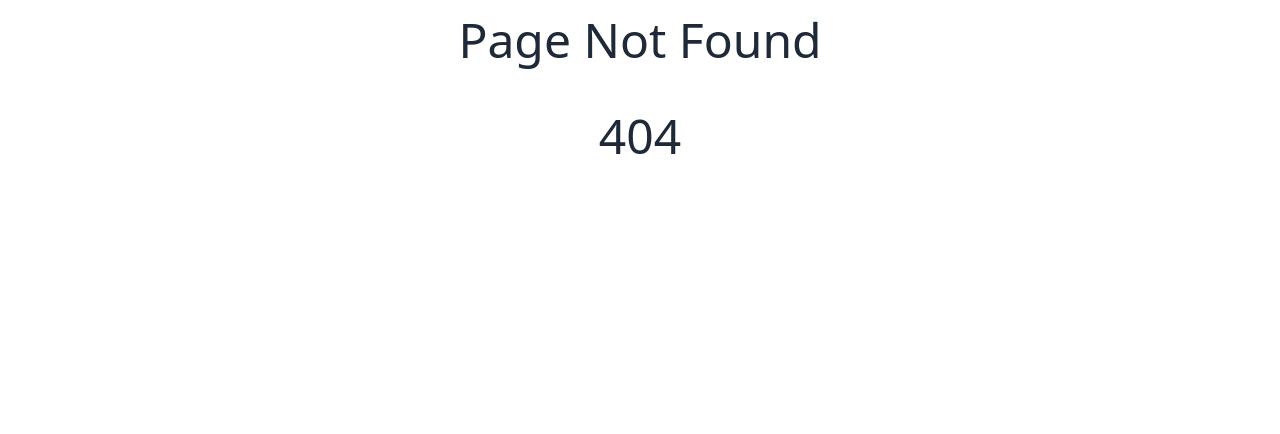
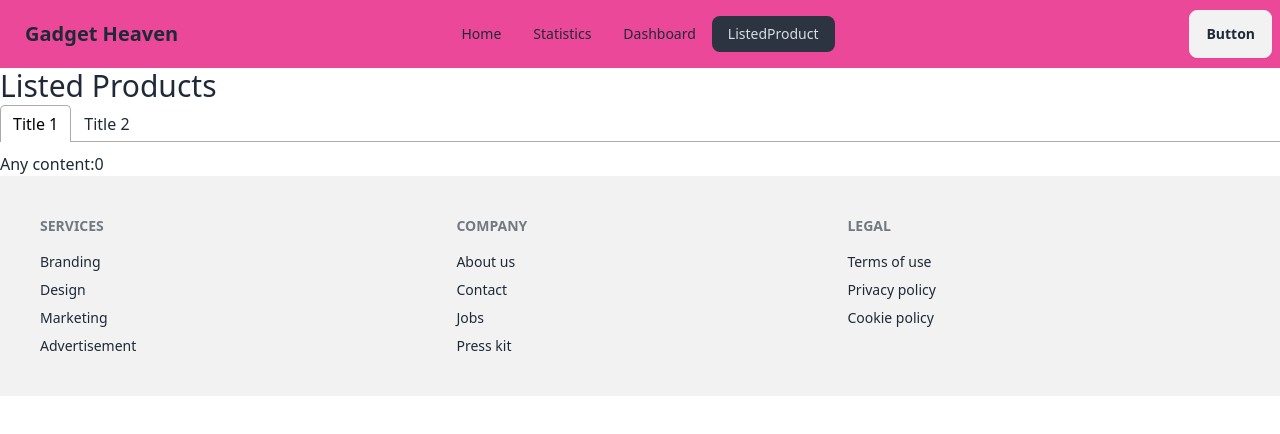
Before and after one commit to Jahirulisl/B10-A8-gadget-heaven-project222, a React (Vite) app: page /listedProducts in a window 1280 px wide. Before the commit this address had no page. Shown: the top 434 px of the page. Built offline with nearby package versions, Linux system fonts and the light colour scheme.

Commit message:
add listedProduct component

```diff
--- a/package.json
+++ b/package.json
@@ -15,6 +15,7 @@
     "react": "^18.3.1",
     "react-dom": "^18.3.1",
     "react-router-dom": "^6.28.0",
+    "react-tabs": "^6.0.2",
     "sort-by": "^1.2.0"
   },
   "devDependencies": {
--- a/src/Components/DashBoard/DashBoard.jsx
+++ b/src/Components/DashBoard/DashBoard.jsx
@@ -1,8 +1,27 @@
 
 const DashBoard = () => {
+
+
+
+
     return (
         <div>
-            From DashBoard
+             <div className="justify-items-center bg-violet-600 text-white p-6">
+                 <h2 className="font-bold text-3xl">Dashboard</h2>
+                 <p className="mt-4">Explore the latest gadgets that will take your  experience to the next level. From smart devices to the coolest  accessories, we have it all!</p>
+                 <div className="flex gap-8 mt-4 ">
+                     <button className="border px-4 rounded-full">Cart</button>
+                     <button  className="border px-4 rounded-full">Wishlist</button>
+                  </div>
+               </div>
+               <div className="m-8 flex  justify-between">
+                   <div>Cart</div>
+                     <div className="flex justify-end gap-4">
+                      <button className="font-bold">Total cost: 999.99</button>
+                      <button className="outline px-4 rounded-full text-violet-700">Sort by Price</button>
+                      <button className="bg-violet-700 text-white px-4 py-2 rounded-full">Purchase</button>
+                     </div>
+               </div>
         </div>
     );
 };
--- a/src/Components/NavBar/NavBar.jsx
+++ b/src/Components/NavBar/NavBar.jsx
@@ -6,6 +6,7 @@ const NavBar = () => {
        <li><NavLink to='/'>Home</NavLink></li>
        <li><NavLink to='statistics'>Statistics</NavLink></li>
        <li><NavLink to='dashboard'>Dashboard</NavLink></li>
+       <li><NavLink to='listedProducts'>ListedProduct</NavLink></li>
 
     </>
     return (
--- a/src/Components/ProductDetails/ProductDetails.jsx
+++ b/src/Components/ProductDetails/ProductDetails.jsx
@@ -1,4 +1,5 @@
 import { useLoaderData, useParams } from "react-router-dom";
+import { addToStoredReadList } from "../Utility/addToDb";
 
 const ProductDetails = () => {
   const {product_id} = useParams();
@@ -10,6 +11,11 @@ const ProductDetails = () => {
   const product = data.find(product => product.product_id===id);
 
   const {product_id:newProduct_id,product_image,product_title,price,description,specification,rating} =product;
+
+   const handleMarkAsRead =(id) =>{
+
+     addToStoredReadList(id);
+   }
     return (
       <div>
       <div className='w-full h-60 p-4 text-center bg-pink-800 text-white'>
@@ -17,9 +23,9 @@ const ProductDetails = () => {
         <p className='text-xl'>Explore the latest gadgets that will take your experience to the next level. From smart devices to the coolest accessories, we have it all!</p>
       </div>
 
-      <div className='flex justify-center border p-4 gap-8'>
-          <div className='-mt-8'>
-           <img src={product_image} alt="" />
+      <div className='grid grid-cols-1 lg:grid-cols-2 mx-auto p-4  -mt-10 rounded-3xl border justify-items-center '>
+          <div className='rounded-2xl'>
+           <img className='rounded-2xl w-auto' src=  {product_image} alt=""/>
           </div>
 
           <div className='mt-4'>
@@ -60,7 +66,7 @@ const ProductDetails = () => {
 
            </div>
           <div className='font-bold bg-pink-500 text-white text-center mt-4 rounded-full'>
-             <button>Add To Card</button>
+             <button onClick={()=>handleMarkAsRead(product_id)}>Add To Card</button>
           </div>
        </div>
       </div>
--- a/src/Components/Products/Products.jsx
+++ b/src/Components/Products/Products.jsx
@@ -12,8 +12,11 @@ const Products = () => {
   },[]);
 
     return (
-              <div className="flex justify-center ">
-                 <div className="m-4">
+              <div>
+                <h2 className="text-center font-bold text-4xl p-4">Explore Cutting-Edge Gadgets</h2>
+
+                <div className="flex justify-center ">
+                 <div className="m-4 max-w-4/1">
                    <Details></Details>
                  </div>
                   <div className="grid grid-cols-1 md:grid-cols-2 lg:grid-cols-3 gap-4 justify-items-center w-5xl">
@@ -24,6 +27,12 @@ const Products = () => {
               </div>
 
 
+
+              </div>
+
+
+
+
     );
 };
 
--- /dev/null
+++ b/src/Components/Utility/ListedProducts/ListedProducts.jsx
@@ -0,0 +1,52 @@
+import React, { useEffect, useState } from 'react';
+import { useLoaderData } from 'react-router-dom';
+
+import { Tab, Tabs, TabList, TabPanel } from 'react-tabs';
+import 'react-tabs/style/react-tabs.css';
+import { getStoredReadList } from '../addToDb';
+import Product from '../../Product/Product';
+
+
+const ListedProducts = () => {
+    const allProducts = useLoaderData();
+
+    const [readList,setReadList]= useState([]);
+
+    useEffect(()=>{
+        const storedReadList = getStoredReadList();
+
+        const storedReadListInt =  storedReadList.map(id => parseInt(id));
+
+        console.log(storedReadList,storedReadListInt, allProducts);
+
+        const readProductList = allProducts.filter(product =>storedReadListInt.includes(product.product_id))
+
+        setReadList(readProductList);
+
+
+    },[])
+    return (
+        <div>
+            <h3 className="text-3xl gap-8">Listed Products</h3>
+
+         <Tabs>
+            <TabList>
+              <Tab>Title 1</Tab>
+              <Tab>Title 2</Tab>
+           </TabList>
+
+           <TabPanel>
+                <h2>Any content:{readList.length}</h2>
+                {
+                    readList.map(product => <Product key={product.product_id} product={product}></Product>)
+                }
+            </TabPanel>
+            <TabPanel>
+                <h2>Any content 2</h2>
+            </TabPanel>
+         </Tabs>
+        </div>
+    );
+};
+
+export default ListedProducts;
--- /dev/null
+++ b/src/Components/Utility/addToDb.js
@@ -0,0 +1,40 @@
+const getStoredReadList =() =>{
+   //read-list
+   const storedListStr =localStorage.getItem('read-list');
+   if(storedListStr){
+    const storedList =JSON.parse(storedListStr);
+    return storedList;
+   }
+   else{
+     return [];
+   }
+}
+
+const addToStoredReadList =(id) =>{
+   const storedList = getStoredReadList();
+   if(storedList.includes(id)){
+
+    // allready exists.do not add it
+    console.log(id,'already exists in the read list')
+   }
+   else{
+     storedList.push(id);
+     const storedListStr = JSON.stringify(storedList);
+     localStorage.setItem('read-list',storedListStr);
+   }
+}
+
+const addToStoredWishList = (id)=>{
+    if(storedWishList.includes(id)){
+
+        // allready exists.do not add it
+        console.log(id,'already exists in the read list')
+       }
+       else{
+        storedWishList.push(id);
+         const storedWishList = JSON.stringify(storedWishList);
+         localStorage.setItem('Wish-list',storedWishList);
+       }
+}
+
+export { addToStoredReadList,addToStoredWishList, getStoredReadList}
--- a/src/Details/Details.jsx
+++ b/src/Details/Details.jsx
@@ -1,8 +1,8 @@
 
 const Details = () => {
     return (
-        <div className="border mx-8 p-8" >
-            <div className="my-8 text-white text-2xl bg-pink-800 px-4 rounded-full">
+        <div className="border w-[150px] text-center" >
+            <div className="my-8 text-white bg-pink-800 ">
               <button>All Product</button>
             </div>
 
--- a/src/main.jsx
+++ b/src/main.jsx
@@ -13,6 +13,7 @@ import Home from './Components/Home/Home';
 import DashBoard from './Components/DashBoard/DashBoard';
 import Statistics from './Components/Statistics/Statistics';
 import ProductDetails from './Components/ProductDetails/ProductDetails';
+import ListedProducts from './Components/Utility/ListedProducts/ListedProducts';
 
 const router = createBrowserRouter([
   {
@@ -34,6 +35,11 @@ const router = createBrowserRouter([
         element:<Statistics></Statistics>
       },
       {
+       path:'listedProducts',
+       element:<ListedProducts></ListedProducts>,
+       loader: ()=> fetch('/Products.json')
+      },
+      {
         path:'products/:product_id',
         element:<ProductDetails></ProductDetails>,
         loader:() => fetch('/Products.json')
```
Also changed, not shown: 1 other file (tests, documents, lock files or other folders).
